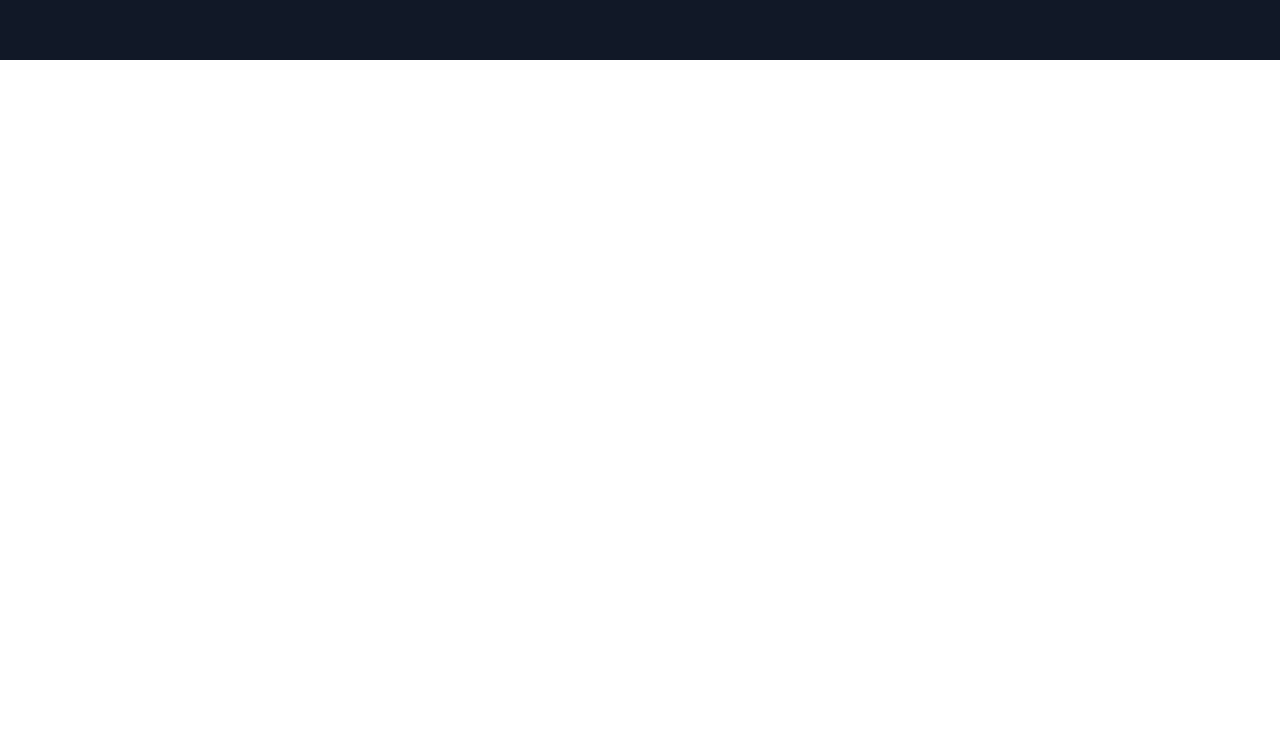
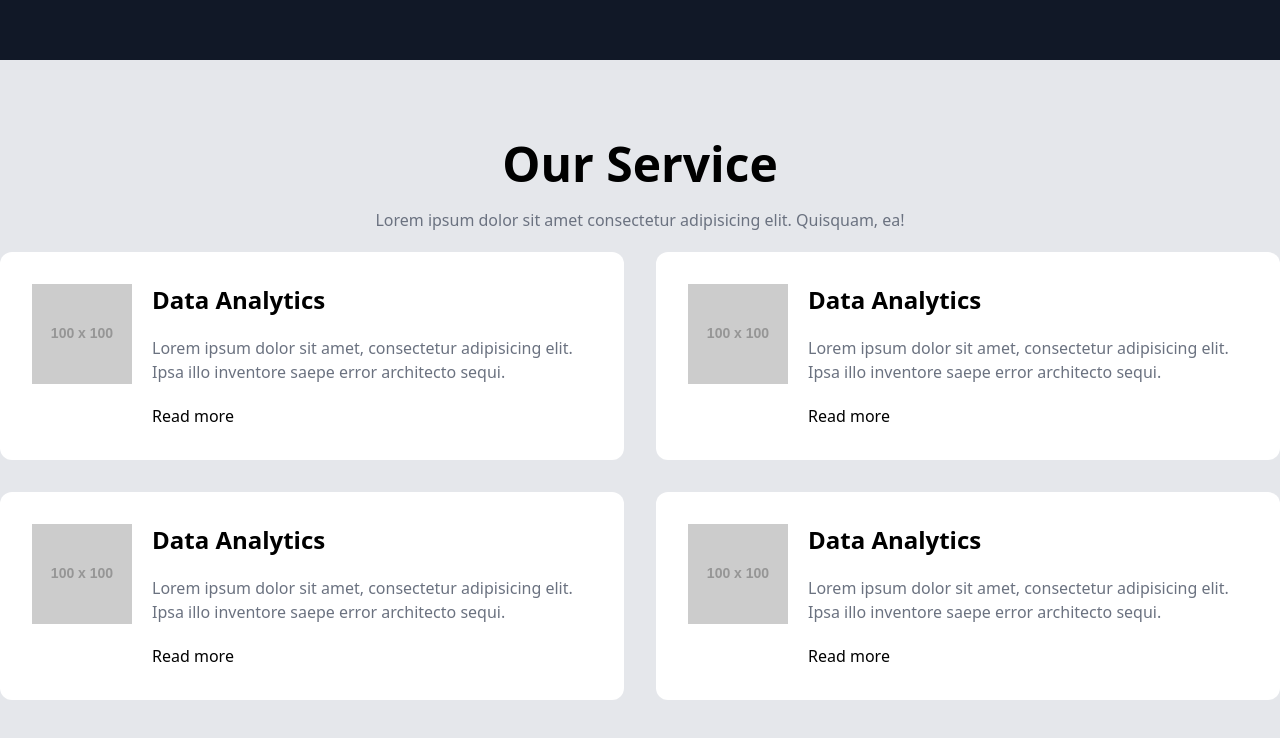
Before and after one commit to fadhil9/digital-fix-website, a plain HTML site: page index.html in a window 1280 px wide. Shown: the part 808-1546 px from the top of the page. Before the commit the page ends 868 px from the top, so only its background shows below. Drawn offline with nearby package versions, Linux system fonts and the light colour scheme; placeholder pictures from the web are drawn by us.

Commit message:
update our service

```diff
--- a/index.html
+++ b/index.html
@@ -36,6 +36,51 @@
    <!-- hero end-->
 
    <!-- services -->
+    <section id="services" class="bg-gray-200 py-20">
+      <div class="container mx-auto">
+        <h3 class="text-5xl font-bold text-center mb-5">Our Service</h3>
+        <p class="text-gray-500 text-center mb-5">Lorem ipsum dolor sit amet consectetur adipisicing elit. Quisquam, ea!</p>
+
+        <div class="grid grid-cols-2 gap-8">
+          <!-- service 1 -->
+           <div class="flex space-x-5 py-8 px-8 bg-white rounded-xl items-start">
+            <img src="https://placehold.co/100" alt="" >
+            <div>
+              <h4 class="text-2xl font-bold mb-5">Data Analytics</h4>
+              <p class="text-gray-500 mb-5">Lorem ipsum dolor sit amet, consectetur adipisicing elit. Ipsa illo inventore saepe error architecto sequi.</p>
+              <a href="" class="hover:text-gray-500">Read more</a>
+            </div>
+           </div>
+            <!-- service 2 -->
+            <div class="flex space-x-5 py-8 px-8 bg-white rounded-xl items-start">
+              <img src="https://placehold.co/100" alt="" >
+              <div>
+                <h4 class="text-2xl font-bold mb-5">Data Analytics</h4>
+                <p class="text-gray-500 mb-5">Lorem ipsum dolor sit amet, consectetur adipisicing elit. Ipsa illo inventore saepe error architecto sequi.</p>
+                <a href="" class="hover:text-gray-500">Read more</a>
+              </div>
+             </div>
+              <!-- service 3 -->
+           <div class="flex space-x-5 py-8 px-8 bg-white rounded-xl items-start">
+            <img src="https://placehold.co/100" alt="" >
+            <div>
+              <h4 class="text-2xl font-bold mb-5">Data Analytics</h4>
+              <p class="text-gray-500 mb-5">Lorem ipsum dolor sit amet, consectetur adipisicing elit. Ipsa illo inventore saepe error architecto sequi.</p>
+              <a href="" class="hover:text-gray-500">Read more</a>
+            </div>
+           </div>
+            <!-- service 4 -->
+            <div class="flex space-x-5 py-8 px-8 bg-white rounded-xl items-start">
+              <img src="https://placehold.co/100" alt="" >
+              <div>
+                <h4 class="text-2xl font-bold mb-5">Data Analytics</h4>
+                <p class="text-gray-500 mb-5">Lorem ipsum dolor sit amet, consectetur adipisicing elit. Ipsa illo inventore saepe error architecto sequi.</p>
+                <a href="" class="hover:text-gray-500">Read more</a>
+              </div>
+             </div>
+        </div>
+      </div>
+    </section>
    <!-- services end -->
 
 </body>
```
